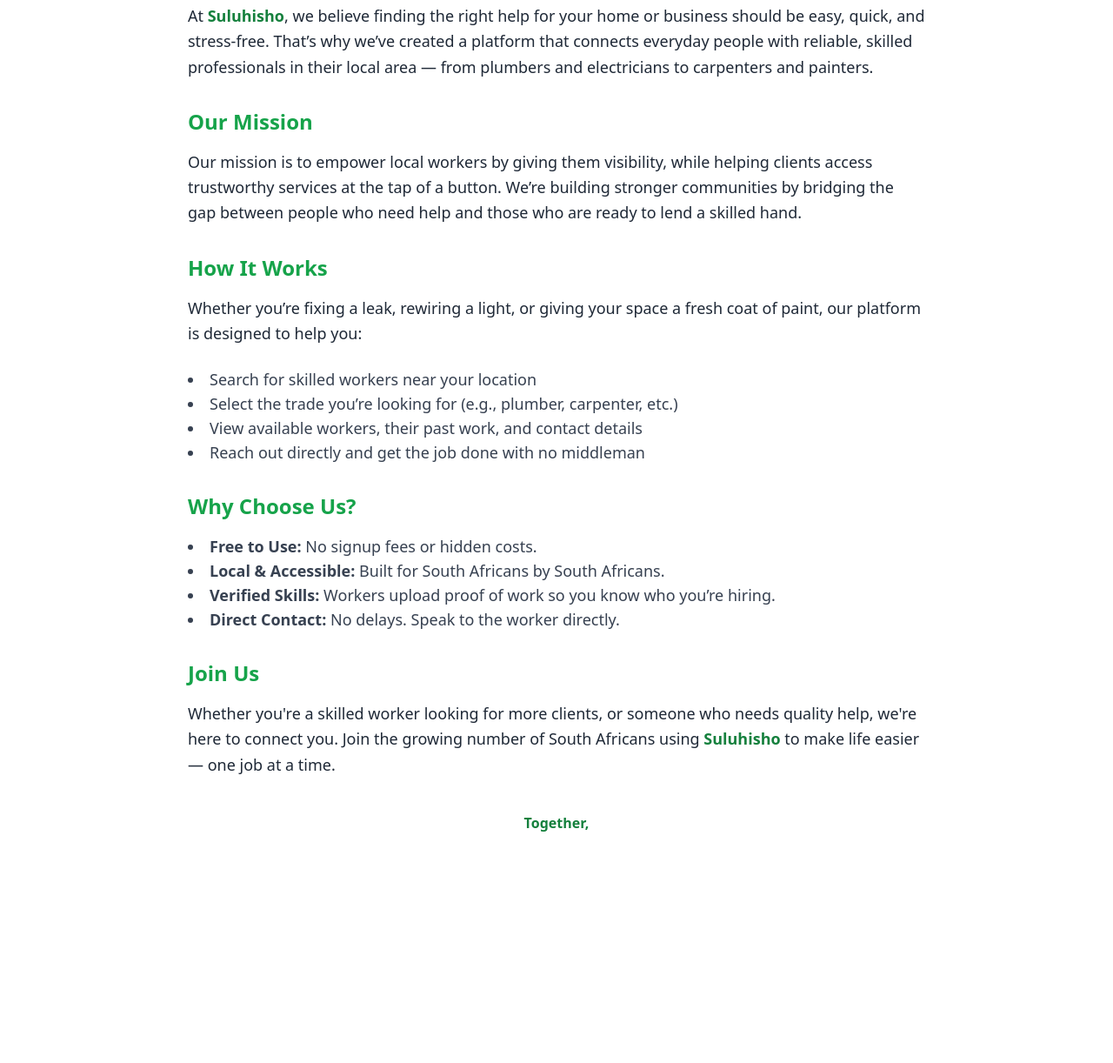
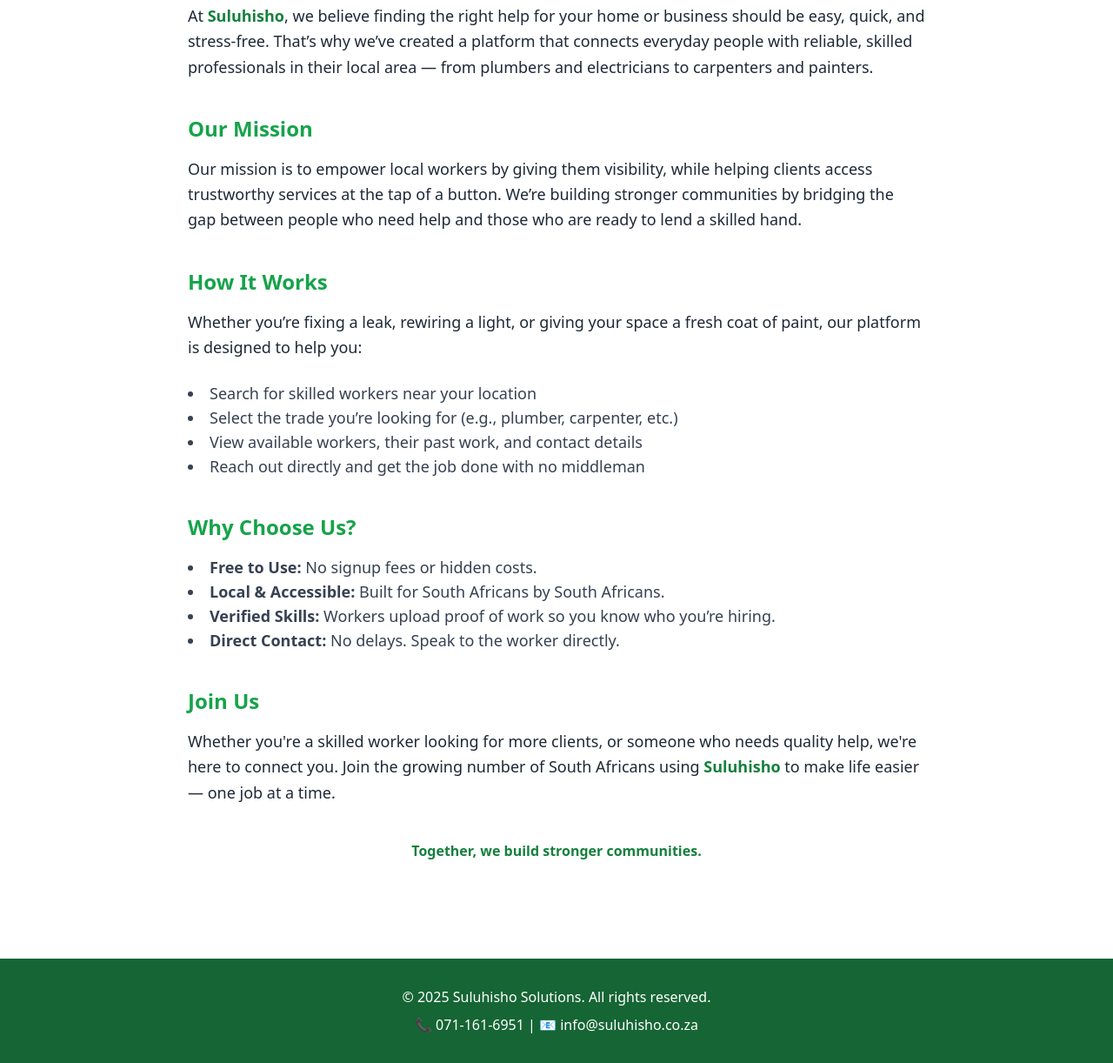
Before and after one commit to Karabo-ux/appWithNoName, a website: page public/about.html in a window 1280 px wide. Shown: the part 172-1394 px from the top of the page at 87% size. Before the commit the page ends 1178 px from the top, so only its background shows below. Drawn offline with nearby package versions, Linux system fonts and the light colour scheme.

Commit message:
Update about.html

```diff
--- a/public/about.html
+++ b/public/about.html
@@ -1,12 +1,14 @@
 <!DOCTYPE html>
 <html lang="en">
 <head>
-    <meta charset="UTF-8">
-    <meta name="viewport" content="width=device-width, initial-scale=1.0">
-    <title>Document</title>
+  <meta charset="UTF-8" />
+  <meta name="viewport" content="width=device-width, initial-scale=1" />
+  <title>About | Suluhisho Group</title>
   <script src="https://cdn.tailwindcss.com"></script>
 </head>
-<body>
+<body class="bg-white text-gray-800 font-sans">
+
+  <!-- Navbar -->
   <nav class="bg-white shadow-sm sticky top-0 z-10">
     <div class="max-w-7xl mx-auto px-4 sm:px-6 lg:px-8">
       <div class="flex justify-between h-16 items-center">
@@ -14,9 +16,9 @@
           <div class="w-6 h-6 bg-green-600 rounded-sm"></div>
           <span class="text-xl font-semibold text-green-700">Suluhisho Group</span>
         </div>
-        <div class="hidden md:flex space-x-8">
-          <a href="#" class="text-green-800 hover:text-green-600">Home</a>
-          <a href="about.html" class="text-green-800 hover:text-green-600">About</a>
+        <div class="hidden md:flex space-x-6">
+          <a href="index.html" class="text-green-800 hover:text-green-600">Home</a>
+          <a href="about.html" class="text-green-800 hover:text-green-600 font-bold">About</a>
           <a href="#services" class="text-green-800 hover:text-green-600">Services</a>
           <a href="#how" class="text-green-800 hover:text-green-600">How It Works</a>
           <a href="#connect" class="text-green-800 hover:text-green-600">Connect</a>
@@ -30,7 +32,9 @@
       </div>
     </div>
   </nav>
-    <div class="max-w-4xl mx-auto px-6 py-12 text-gray-800">
+
+  <!-- About Content -->
+  <main class="max-w-4xl mx-auto px-6 py-12">
     <h1 class="text-4xl font-bold text-green-700 mb-6 text-center">About Us</h1>
 
     <p class="text-lg leading-relaxed mb-6">
@@ -38,13 +42,13 @@
       That’s why we’ve created a platform that connects everyday people with reliable, skilled professionals in their local area — from plumbers and electricians to carpenters and painters.
     </p>
 
-  <h2 class="text-2xl font-semibold text-green-600 mb-4 mt-8">Our Mission</h2>
+    <h2 class="text-2xl font-semibold text-green-600 mt-10 mb-4">Our Mission</h2>
     <p class="text-lg leading-relaxed mb-6">
       Our mission is to empower local workers by giving them visibility, while helping clients access trustworthy services at the tap of a button.
       We’re building stronger communities by bridging the gap between people who need help and those who are ready to lend a skilled hand.
     </p>
 
-  <h2 class="text-2xl font-semibold text-green-600 mb-4 mt-8">How It Works</h2>
+    <h2 class="text-2xl font-semibold text-green-600 mt-10 mb-4">How It Works</h2>
     <p class="text-lg leading-relaxed mb-6">
       Whether you’re fixing a leak, rewiring a light, or giving your space a fresh coat of paint, our platform is designed to help you:
     </p>
@@ -55,7 +59,7 @@
       <li>Reach out directly and get the job done with no middleman</li>
     </ul>
 
-  <h2 class="text-2xl font-semibold text-green-600 mb-4 mt-8">Why Choose Us?</h2>
+    <h2 class="text-2xl font-semibold text-green-600 mt-10 mb-4">Why Choose Us?</h2>
     <ul class="list-disc list-inside mb-6 text-lg text-gray-700">
       <li><span class="font-semibold">Free to Use:</span> No signup fees or hidden costs.</li>
       <li><span class="font-semibold">Local & Accessible:</span> Built for South Africans by South Africans.</li>
@@ -63,13 +67,19 @@
       <li><span class="font-semibold">Direct Contact:</span> No delays. Speak to the worker directly.</li>
     </ul>
 
-  <h2 class="text-2xl font-semibold text-green-600 mb-4 mt-8">Join Us</h2>
+    <h2 class="text-2xl font-semibold text-green-600 mt-10 mb-4">Join Us</h2>
     <p class="text-lg leading-relaxed mb-6">
       Whether you're a skilled worker looking for more clients, or someone who needs quality help, we're here to connect you.
       Join the growing number of South Africans using <span class="font-semibold text-green-700">Suluhisho</span> to make life easier — one job at a time.
     </p>
 
-  <p class="text-center text-green-700 font-semibold mt-10">Together,
+    <p class="text-center text-green-700 font-semibold mt-10">Together, we build stronger communities.</p>
+  </main>
 
+  <!-- Footer -->
+  <footer class="bg-green-800 text-white py-8 text-center mt-16">
+    <p class="mb-2">&copy; 2025 Suluhisho Solutions. All rights reserved.</p>
+    <p>📞 071-161-6951 | 📧 info@suluhisho.co.za</p>
+  </footer>
 </body>
 </html>
```
Lines whose indentation alone changed are shown as unchanged.
